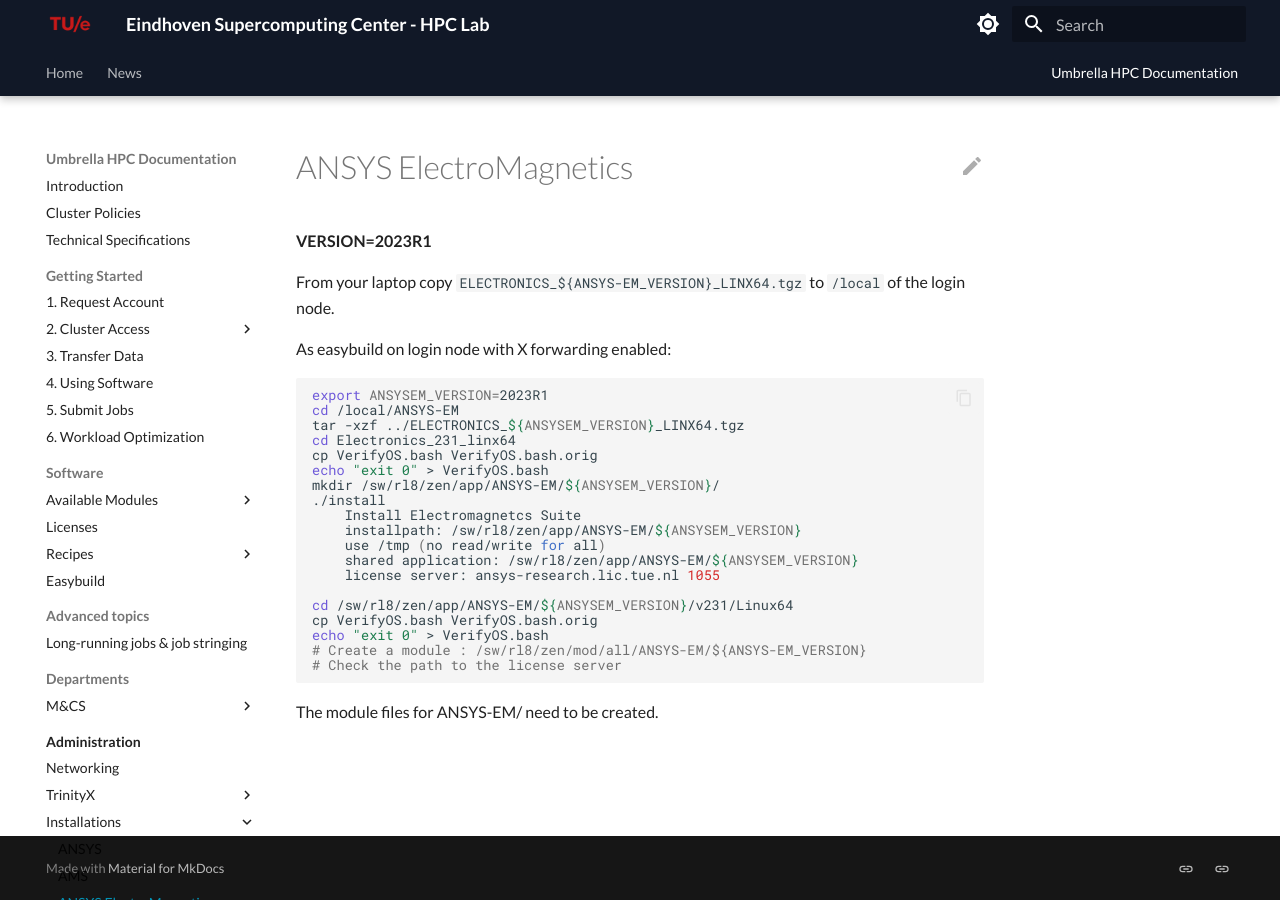
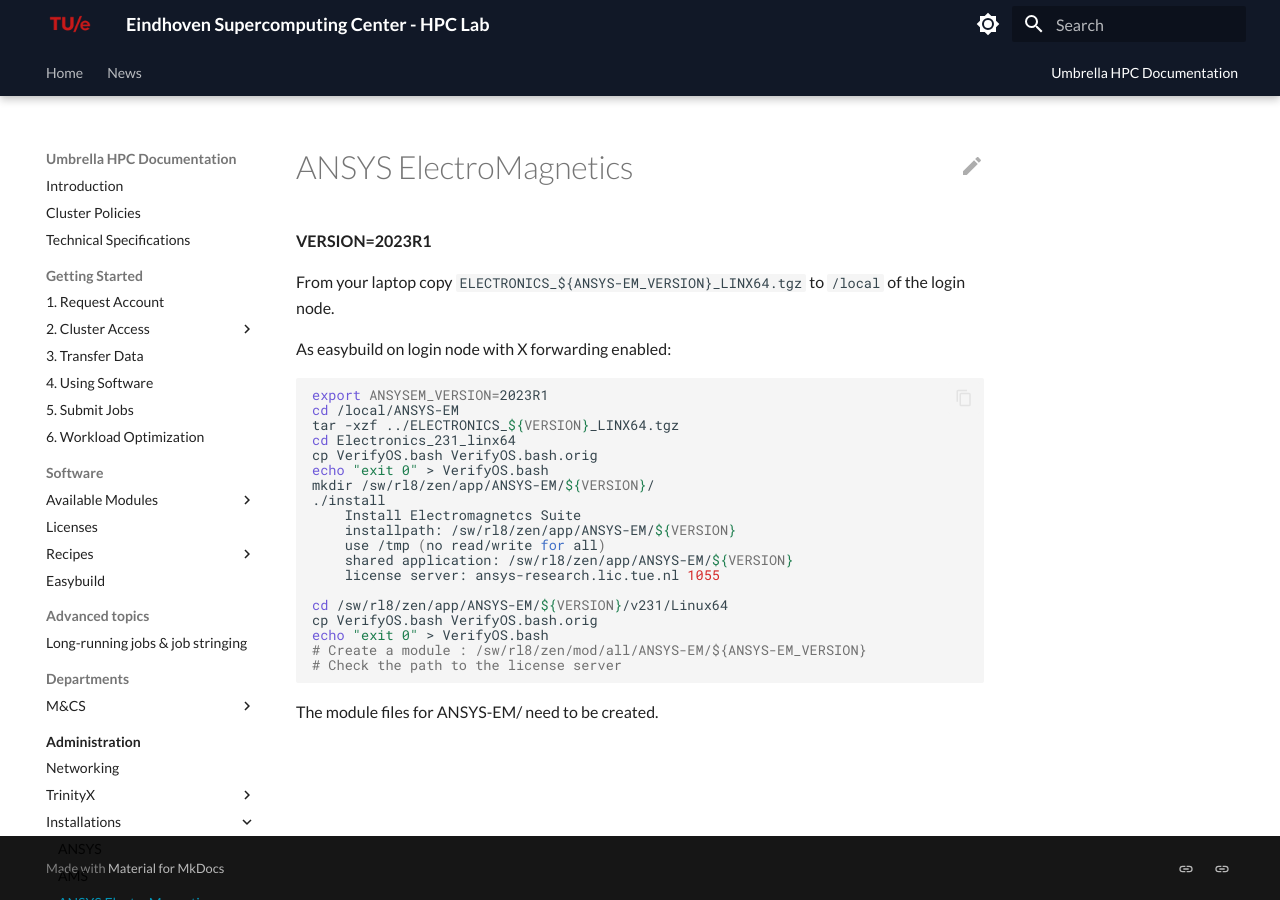
Before and after one commit to gferhpc/supercomputing.tue.nl, an MkDocs documentation site: the page built from pages/documentation/administration/installations/ansys-em.md, in a window 1280 px wide. Built offline with MkDocs 1.6.1 and Material for MkDocs 9.7.7, drawn with Linux system fonts in a browser that asks for light colours.

Commit message:
Update ansys-em.md

````diff
--- a/pages/documentation/administration/installations/ansys-em.md
+++ b/pages/documentation/administration/installations/ansys-em.md
@@ -9,19 +9,19 @@
 ```shell
 export ANSYSEM_VERSION=2023R1
 cd /local/ANSYS-EM
-tar -xzf ../ELECTRONICS_${ANSYSEM_VERSION}_LINX64.tgz
+tar -xzf ../ELECTRONICS_${VERSION}_LINX64.tgz
 cd Electronics_231_linx64
 cp VerifyOS.bash VerifyOS.bash.orig
 echo "exit 0" > VerifyOS.bash
-mkdir /sw/rl8/zen/app/ANSYS-EM/${ANSYSEM_VERSION}/
+mkdir /sw/rl8/zen/app/ANSYS-EM/${VERSION}/
 ./install
     Install Electromagnetcs Suite
-    installpath: /sw/rl8/zen/app/ANSYS-EM/${ANSYSEM_VERSION}
+    installpath: /sw/rl8/zen/app/ANSYS-EM/${VERSION}
     use /tmp (no read/write for all)
-    shared application: /sw/rl8/zen/app/ANSYS-EM/${ANSYSEM_VERSION}
+    shared application: /sw/rl8/zen/app/ANSYS-EM/${VERSION}
     license server: ansys-research.lic.tue.nl 1055
 
-cd /sw/rl8/zen/app/ANSYS-EM/${ANSYSEM_VERSION}/v231/Linux64
+cd /sw/rl8/zen/app/ANSYS-EM/${VERSION}/v231/Linux64
 cp VerifyOS.bash VerifyOS.bash.orig
 echo "exit 0" > VerifyOS.bash
 # Create a module : /sw/rl8/zen/mod/all/ANSYS-EM/${ANSYS-EM_VERSION}
````
